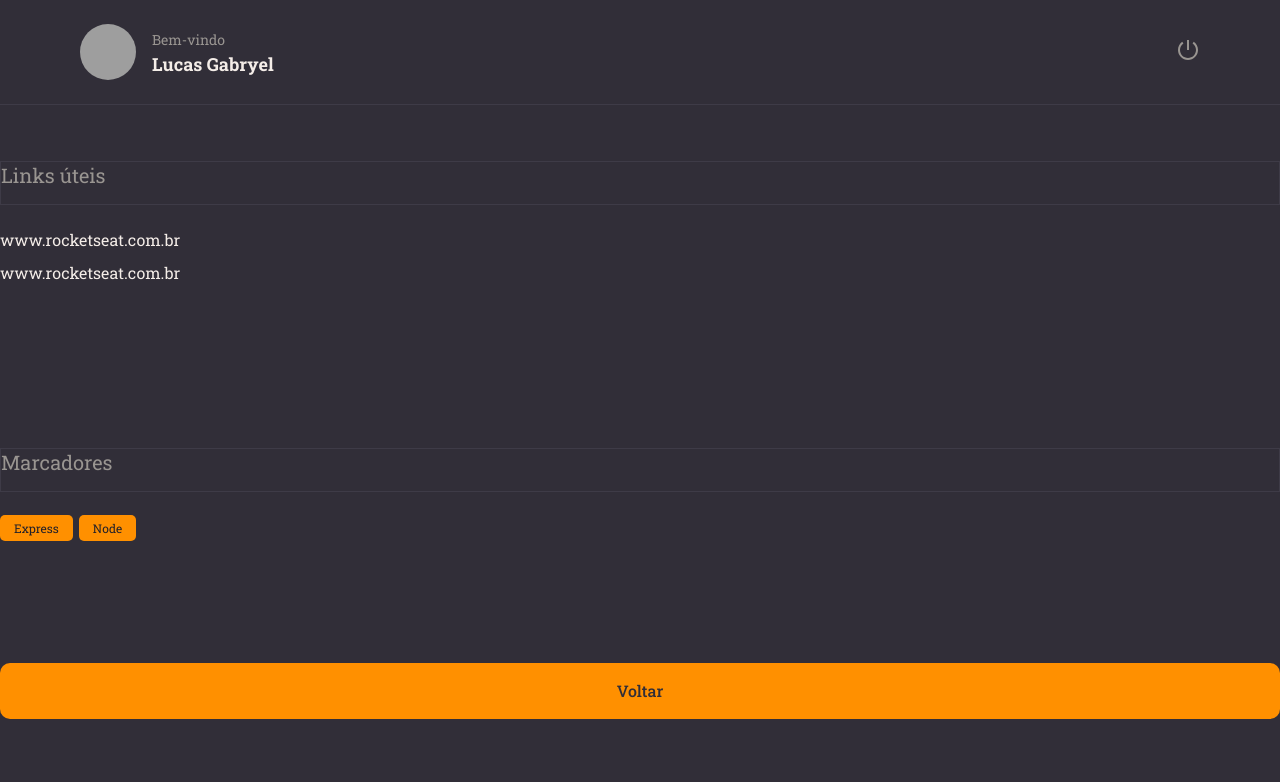
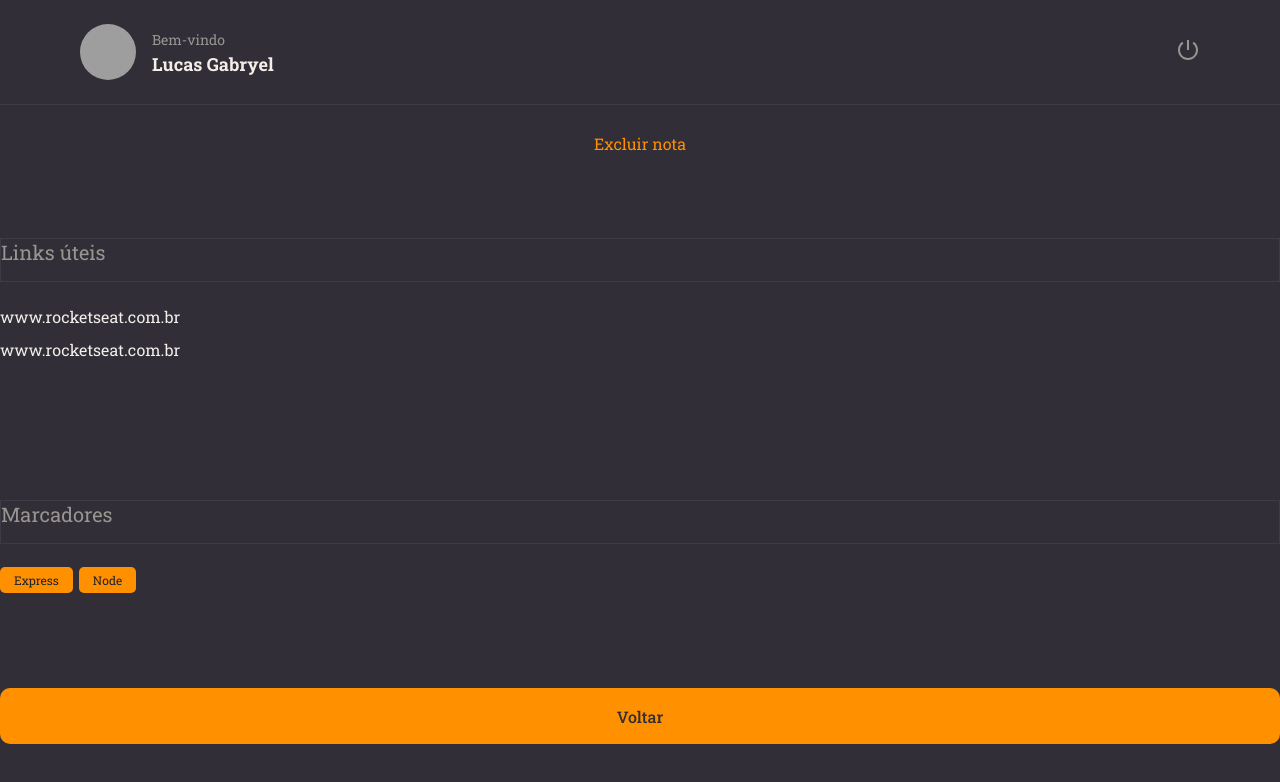
Before and after one commit to lucas-gabryel/rocketnotes-reactjs, a React (Vite) app: page / in a window 1280 px wide. Shown: the top 782 px of the page. Built offline with nearby package versions, Linux system fonts and the light colour scheme; grey boxes are pictures that could not be loaded.

Commit message:
create ButtonText

```diff
--- /dev/null
+++ b/src/components/ButtonText/index.jsx
@@ -0,0 +1,9 @@
+import { Container } from "./styles";
+
+export function ButtonText({ title, ...rest}) {
+    return (
+        <Container type="button" {...rest}>
+            {title}
+        </Container>
+    );
+};
--- /dev/null
+++ b/src/components/ButtonText/styles.js
@@ -0,0 +1,10 @@
+import styled from "styled-components";
+
+export const Container = styled.button`
+    background: none;
+    color: ${({ theme }) => theme.COLORS.ORANGE};
+
+    border: none;
+    font-size: 16px;
+
+`;
--- a/src/pages/Details/index.jsx
+++ b/src/pages/Details/index.jsx
@@ -3,11 +3,14 @@ import { Header } from "../../components/Header"
 import { Button } from "../../components/Button"
 import { Section } from "../../components/Section"
 import { Tag } from "../../components/Tag"
+import { ButtonText } from "../../components/ButtonText"
 
 export function Details(){
   return(
     <Container>
       <Header/>
+
+      <ButtonText title="Excluir nota"/>
 
       <Section title="Links úteis">
       <Links>
```
